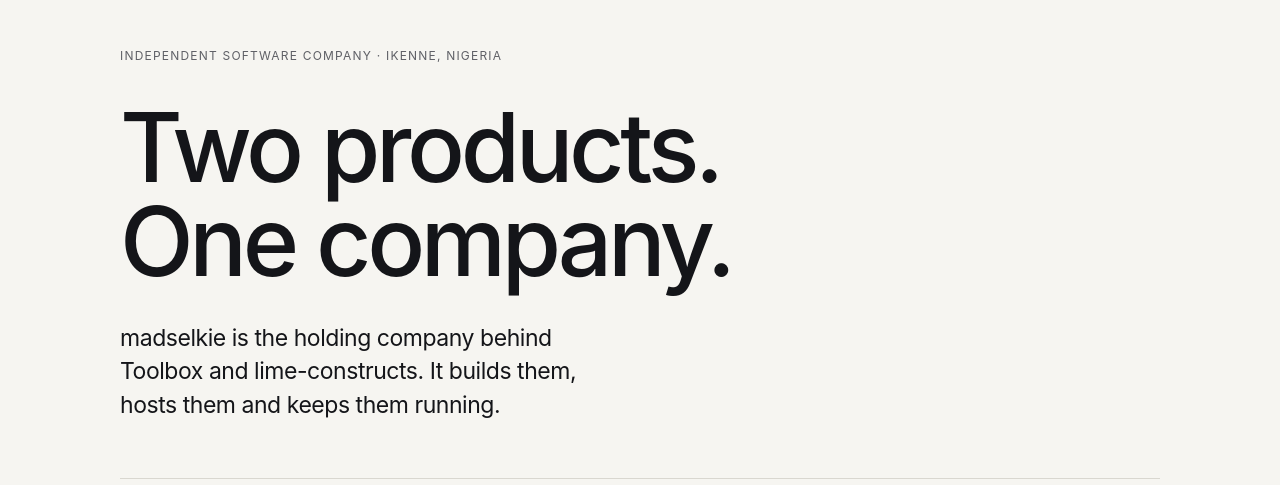
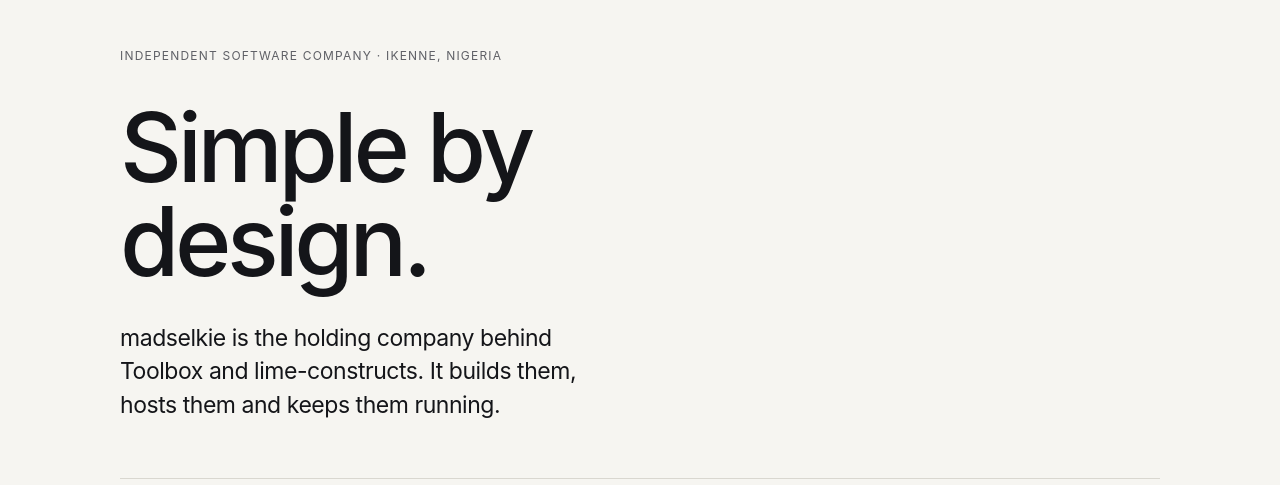
Before and after one commit to madselkie/madselkie.github.io, a plain HTML site: page index.html in a window 1280 px wide. Shown: the part 315-800 px from the top of the page. Drawn offline with Linux system fonts and the light colour scheme.

Commit message:
Headline: Simple by design.

```diff
--- a/index.html
+++ b/index.html
@@ -30,7 +30,7 @@
       </video>
     </figure>
     <p class="label">Independent software company · Ikenne, Nigeria</p>
-    <h1>Two products.<br>One company.</h1>
+    <h1>Simple by<br>design.</h1>
     <p class="statement">madselkie is the holding company behind Toolbox and lime-constructs. It builds them, hosts them and keeps them running.</p>
     <dl class="facts">
       <div><dt>Products</dt><dd>02</dd></div>
```
